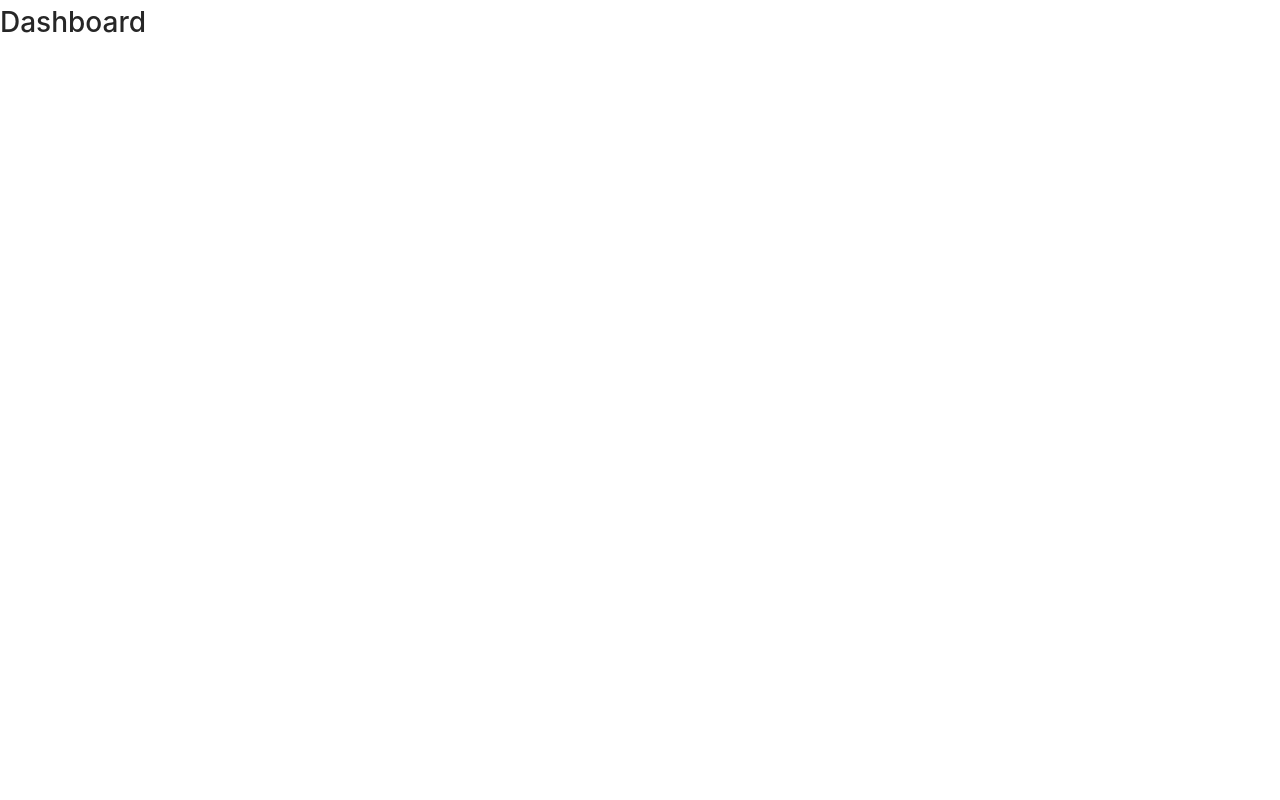
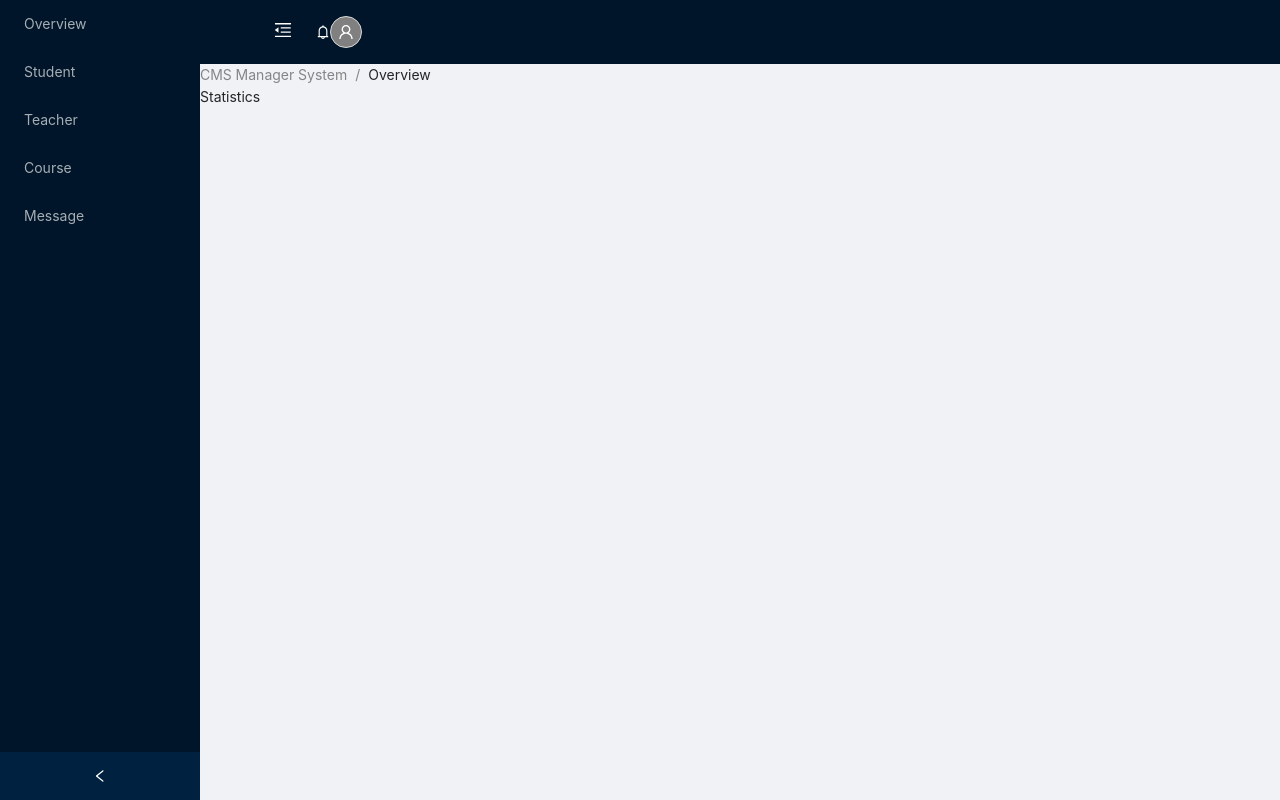
Before and after one commit to jason7yn/react-cms, a Next.js app: page /dashboard in a window 1280 px wide. Built offline with nearby package versions, Linux system fonts and the light colour scheme.

Commit message:
feat: dashboard pageinit

```diff
--- a/pages/dashboard.js
+++ b/pages/dashboard.js
@@ -1,3 +1,68 @@
+import { Layout, Menu, Breadcrumb, Button } from "antd";
+import {
+  DesktopOutlined,
+  MenuUnfoldOutlined,
+  MenuFoldOutlined,
+  BellOutlined,
+  UserOutlined
+} from "@ant-design/icons";
+import { useState } from "react";
+import React from "react";
+import { useRouter } from "next/router";
+import axios from "axios";
+
+const { Header, Content, Sider } = Layout;
+const { SubMenu } = Menu;
+const url = "https://cms.chtoma.com/api/logout";
+
 export default function DashBoard() {
-  return <h1>Dashboard</h1>;
+  const [collapsed, setCollapsed] = useState(false);
+  const router = useRouter();
+  const onCollapsed = () => {
+    setCollapsed(!collapsed);
+  };
+  const logout = () => {
+    // post logout api attach token in request header
+    //clear localStorage
+    router.push("/");
+  };
+  return (
+    <Layout style={{ minHeight: "100vh" }}>
+      <Sider collapsible collapsed={collapsed} onCollapse={onCollapsed}>
+        <div className="logo"></div>
+        <Menu theme="dark" defaultSelectedKeys={["1"]} mode="inline">
+          <Menu.Item>Overview</Menu.Item>
+          <Menu.Item>Student</Menu.Item>
+          <Menu.Item>Teacher</Menu.Item>
+          <Menu.Item>Course</Menu.Item>
+          <Menu.Item>Message</Menu.Item>
+        </Menu>
+      </Sider>
+      <Layout>
+        <Header>
+          {React.createElement(
+            collapsed ? MenuUnfoldOutlined : MenuFoldOutlined,
+            {
+              className: "trigger",
+              onClick: onCollapsed
+            }
+          )}
+          <BellOutlined style={{ color: "white" }}></BellOutlined>
+          <Button
+            icon={<UserOutlined style={{ color: "white" }} />}
+            shape="circle"
+            style={{ background: "grey" }}
+            onClick={logout}
+          ></Button>
+        </Header>
+        <Content>
+          <Breadcrumb>
+            <Breadcrumb.Item>CMS Manager System</Breadcrumb.Item>
+            <Breadcrumb.Item>Overview</Breadcrumb.Item>
+          </Breadcrumb>
+          <div>Statistics</div>
+        </Content>
+      </Layout>
+    </Layout>
+  );
 }
--- a/styles/antd.css
+++ b/styles/antd.css
@@ -1,5 +1,12 @@
 @import "~antd/dist/antd.css";
-/* .login-form-title {
-  text-align: center;
-  letter-spacing: -2px;
-} */
+.trigger {
+  padding: 0 24px;
+  font-size: 18px;
+  line-height: 64px;
+  cursor: pointer;
+  transition: color 0.3s;
+  color: white;
+}
+.trigger:hover {
+  color: #1890ff;
+}
```
Also changed, not shown: pages/login.js (+14 -14 lines), 1 other file (tests, documents, lock files or other folders).
